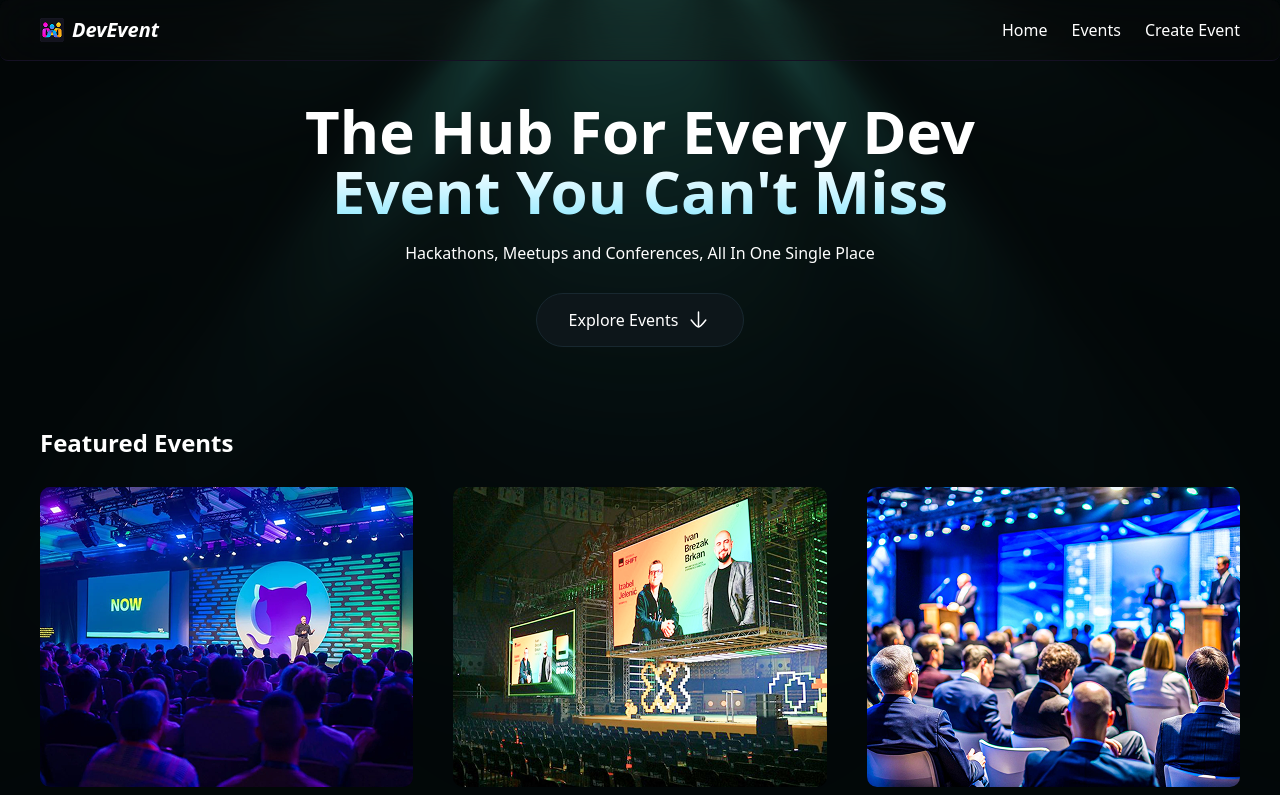
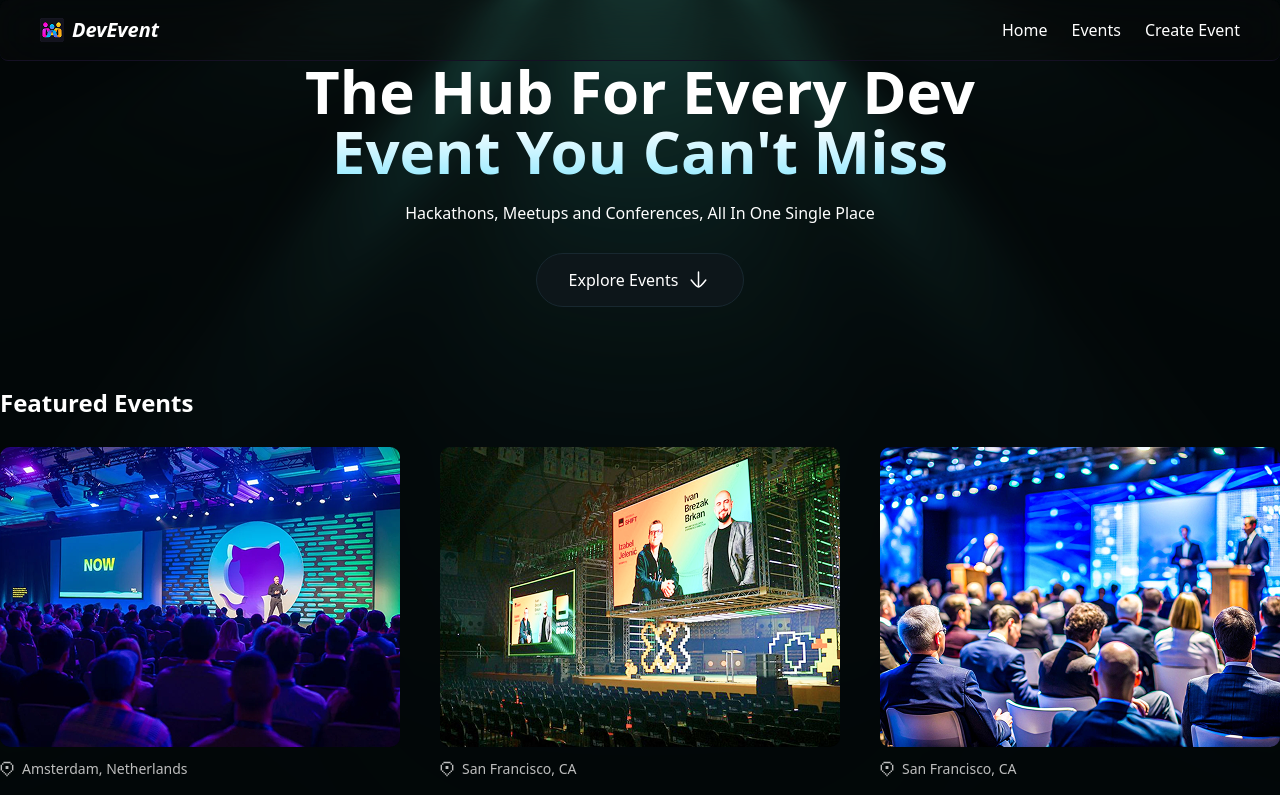
Before and after one commit to Sathwik6174/nextjs_v16.1_dev_events_app, a Next.js app: page / in a window 1280 px wide. Shown: the top 795 px of the page. Built offline with nearby package versions, Linux system fonts and the light colour scheme; no server answers; a web font is replaced by a local one.

Commit message:
Implement Posthog

```diff
--- a/app/layout.tsx
+++ b/app/layout.tsx
@@ -1,6 +1,7 @@
 import type {Metadata} from "next";
 import {Schibsted_Grotesk, Martian_Mono} from "next/font/google";
 import "./globals.css";
+import {PostHogProvider} from './providers'
 import LightRays from '@/components/LightRays';
 import Navbar from "@/components/Navbar";
 
@@ -29,6 +30,7 @@ export default function RootLayout({
         <body
             className={`${schibstedGrotesk.variable} ${martianMono.variable} min-h-screen antialiased`}
         >
+
         <Navbar/>
         <div className="absolute inset-0 top-0 z-[-1] min-h-screen">
             <LightRays
@@ -43,7 +45,11 @@ export default function RootLayout({
                 distortion={0.005}
             />
         </div>
-        <main>{children}</main>
+        {/*<main>{children}</main>*/}
+
+        <PostHogProvider>
+            {children}
+        </PostHogProvider>
 
         </body>
         </html>
--- /dev/null
+++ b/app/providers.tsx
@@ -0,0 +1,25 @@
+// app/providers.tsx
+'use client'
+
+import { usePathname, useSearchParams } from "next/navigation"
+import { useEffect } from "react"
+import { usePostHog } from 'posthog-js/react'
+
+import posthog from 'posthog-js'
+import { PostHogProvider as PHProvider } from 'posthog-js/react'
+
+export function PostHogProvider({ children }: { children: React.ReactNode }) {
+    useEffect(() => {
+        posthog.init(process.env.NEXT_PUBLIC_POSTHOG_KEY as string, {
+            api_host: process.env.NEXT_PUBLIC_POSTHOG_HOST || 'https://us.i.posthog.com',
+            person_profiles: 'identified_only', // or 'always' to create profiles for anonymous users as well
+            defaults: '2025-11-30'
+        })
+    }, [])
+
+    return (
+        <PHProvider client={posthog}>
+            {children}
+        </PHProvider>
+    )
+}
--- a/package.json
+++ b/package.json
@@ -14,6 +14,7 @@
     "lucide-react": "^0.562.0",
     "next": "16.1.0",
     "ogl": "^1.0.11",
+    "posthog-js": "^1.309.1",
     "react": "19.2.3",
     "react-dom": "19.2.3",
     "tailwind-merge": "^3.4.0"
```
Also changed, not shown: 1 other file (tests, documents, lock files or other folders).
